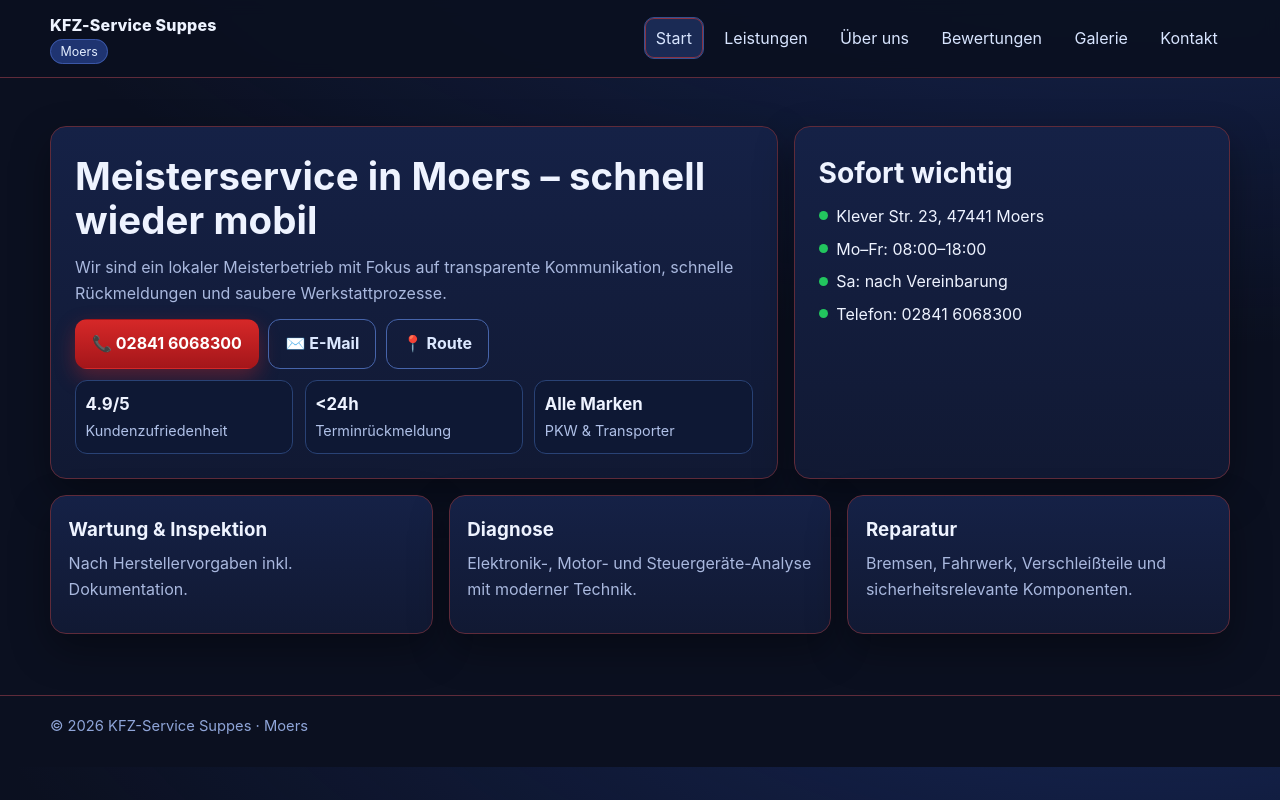
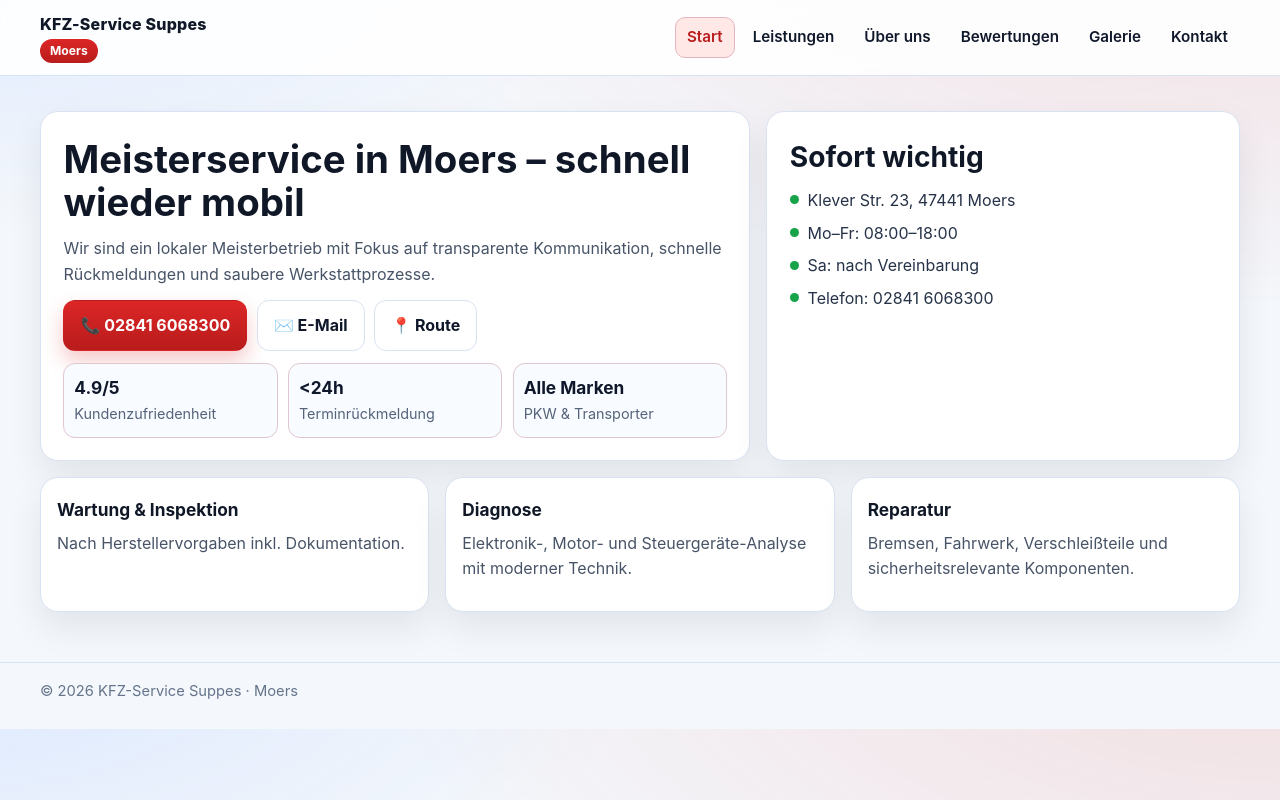
Before and after one commit to kozan2121/kfz-websites-moers-100km, a plain HTML site: page suppes/index.html in a window 1280 px wide. Drawn offline with Linux system fonts and the light colour scheme.

Commit message:
UI refresh: corporate clean conversion-focused design inspired by premium landing UX

```diff
--- a/styles.css
+++ b/styles.css
@@ -1,104 +1,129 @@
 :root{
-  --bg:#0b1020;
-  --panel:#111933;
-  --panel-soft:#152146;
-  --text:#eef3ff;
-  --muted:#a9b8de;
-  --brand:#3b82f6;
-  --brand-2:#2563eb;
-  --ok:#22c55e;
-  --line:#2a3b66;
-  --max:1180px;
-  --radius:16px;
-  --shadow:0 16px 38px rgba(0,0,0,.35);
+  --bg:#f4f7fb;
+  --surface:#ffffff;
+  --surface-2:#f8fbff;
+  --text:#101828;
+  --muted:#475467;
+  --line:#d9e2f2;
+  --brand:#1d4ed8;
+  --brand-2:#1e40af;
+  --ok:#16a34a;
+  --warn:#f59e0b;
+  --danger:#dc2626;
+  --radius:18px;
+  --shadow:0 16px 35px rgba(16,24,40,.08);
+  --max:1200px;
 }
+
+/* Werkstatt-spezifische Farben (logo-orientiert) */
+.theme-suppes{ --brand:#dc2626; --brand-2:#b91c1c; }
+.theme-go{ --brand:#0f766e; --brand-2:#115e59; }
+.theme-oehring{ --brand:#d97706; --brand-2:#b45309; }
+
 *{box-sizing:border-box}
 html,body{margin:0;padding:0}
 body{
   font-family:Inter,system-ui,-apple-system,Segoe UI,Roboto,Arial,sans-serif;
   color:var(--text);
-  background:radial-gradient(1200px 500px at 90% -20%,#2747a866,transparent),var(--bg);
+  background:
+    radial-gradient(900px 380px at 100% -10%, color-mix(in oklab,var(--brand) 12%, transparent), transparent),
+    radial-gradient(700px 300px at -5% -10%, #dbe8ff, transparent),
+    var(--bg);
   line-height:1.6;
 }
-a{color:#dbe7ff;text-decoration:none}
+a{color:var(--brand);text-decoration:none}
 a:hover{text-decoration:underline}
 img{max-width:100%;display:block;border-radius:14px}
 .container{width:min(100% - 2rem,var(--max));margin-inline:auto}
 
-.nav{position:sticky;top:0;z-index:30;background:#0b1020e6;backdrop-filter:blur(8px);border-bottom:1px solid var(--line)}
-.nav-inner{display:flex;align-items:center;justify-content:space-between;padding:.8rem 0;gap:1rem}
+.nav{
+  position:sticky;top:0;z-index:50;
+  background:rgba(255,255,255,.9);
+  backdrop-filter:blur(8px);
+  border-bottom:1px solid var(--line);
+}
+.nav-inner{display:flex;align-items:center;justify-content:space-between;gap:1rem;padding:.75rem 0}
 .brand{font-weight:800;letter-spacing:.2px}
-.nav-links{display:flex;gap:.5rem;flex-wrap:wrap}
-.nav-links a{padding:.45rem .7rem;border:1px solid transparent;border-radius:10px;color:#d8e5ff}
-.nav-links a:hover,.nav-links a.active{background:#1a2a54;border-color:#34508f;text-decoration:none}
-.badge{font-size:.78rem;padding:.25rem .6rem;background:#1f3471;border:1px solid #3b57a6;border-radius:999px;color:#e4eeff}
+.badge{
+  font-size:.76rem;font-weight:700;
+  color:#fff;background:linear-gradient(180deg,var(--brand),var(--brand-2));
+  border-radius:999px;padding:.26rem .62rem;
+}
+.nav-links{display:flex;gap:.35rem;flex-wrap:wrap}
+.nav-links a{
+  color:#0f172a;padding:.45rem .7rem;border-radius:10px;border:1px solid transparent;
+  font-weight:600;font-size:.95rem;
+}
+.nav-links a:hover{background:#eef4ff;text-decoration:none}
+.nav-links a.active{
+  color:var(--brand-2);
+  background:color-mix(in oklab,var(--brand) 12%, #fff);
+  border-color:color-mix(in oklab,var(--brand) 30%, #dbe5ff);
+}
 
-.hero{padding:3rem 0 1.8rem}
-.hero-grid{display:grid;grid-template-columns:1.25fr .75fr;gap:1rem}
-.card,.hero-card{background:linear-gradient(180deg,var(--panel-soft),var(--panel));border:1px solid var(--line);border-radius:var(--radius);box-shadow:var(--shadow)}
-.hero-card{padding:1.5rem}
-.card{padding:1.1rem}
-h1{font-size:clamp(1.6rem,3vw,2.7rem);line-height:1.15;margin:.2rem 0 .8rem}
+.hero{padding:2.2rem 0 1.2rem}
+.hero-grid{display:grid;grid-template-columns:1.2fr .8fr;gap:1rem}
+.hero-card,.card{
+  background:var(--surface);
+  border:1px solid var(--line);
+  border-radius:var(--radius);
+  box-shadow:var(--shadow);
+}
+.hero-card{padding:1.4rem}
+.card{padding:1rem}
+
+h1{font-size:clamp(1.7rem,3vw,2.7rem);line-height:1.12;margin:.2rem 0 .75rem}
 h2{font-size:clamp(1.2rem,2.2vw,1.8rem);margin:0 0 .5rem}
-h3{margin:.1rem 0 .4rem}
-p{margin:0 0 .8rem;color:var(--muted)}
+h3{margin:.1rem 0 .45rem;font-size:1.08rem}
+p{margin:0 0 .82rem;color:var(--muted)}
 
 .cta{display:flex;gap:.6rem;flex-wrap:wrap;margin-top:.8rem}
-.btn{display:inline-flex;align-items:center;justify-content:center;border-radius:12px;padding:.7rem 1rem;border:1px solid transparent;font-weight:700;cursor:pointer}
-.btn-primary{background:linear-gradient(180deg,var(--brand),var(--brand-2));color:#fff}
-.btn-ghost{border-color:#4664aa;color:#dce8ff}
+.btn{
+  display:inline-flex;align-items:center;justify-content:center;
+  border-radius:12px;padding:.72rem 1rem;border:1px solid transparent;
+  font-weight:700;cursor:pointer;transition:transform .15s ease,box-shadow .2s ease;
+}
+.btn:hover{transform:translateY(-1px);text-decoration:none}
+.btn-primary{
+  color:#fff;
+  background:linear-gradient(180deg,var(--brand),var(--brand-2));
+  box-shadow:0 10px 20px color-mix(in oklab,var(--brand) 25%, transparent);
+}
+.btn-ghost{border-color:var(--line);background:#fff;color:#0f172a}
 
+.section{padding:1rem 0 1.9rem}
 .grid-2{display:grid;grid-template-columns:repeat(2,1fr);gap:1rem}
 .grid-3{display:grid;grid-template-columns:repeat(3,1fr);gap:1rem}
-.section{padding:1rem 0 2rem}
-.kpis{display:grid;grid-template-columns:repeat(3,1fr);gap:.7rem;margin-top:.7rem}
-.kpi{background:#0e1834;border:1px solid #294275;border-radius:12px;padding:.6rem}
-.kpi strong{display:block;font-size:1.05rem}
-.kpi span{font-size:.9rem;color:#b0c1e8}
 
-.list{margin:0;padding-left:1rem;color:#d7e3ff}
-.list li{margin:.3rem 0}
-.info-row{display:flex;gap:.55rem;align-items:flex-start;margin:.45rem 0}
+.kpis{display:grid;grid-template-columns:repeat(3,1fr);gap:.65rem;margin-top:.75rem}
+.kpi{
+  border:1px solid color-mix(in oklab,var(--brand) 18%, var(--line));
+  border-radius:12px;padding:.62rem;background:var(--surface-2);
+}
+.kpi strong{display:block;font-size:1.08rem;color:#0f172a}
+.kpi span{font-size:.9rem;color:#55637a}
+
+.list{margin:0;padding-left:1rem;color:#253247}
+.list li{margin:.32rem 0}
+.info-row{display:flex;align-items:flex-start;gap:.55rem;margin:.45rem 0;color:#253247}
 .dot{width:9px;height:9px;border-radius:50%;background:var(--ok);margin-top:.45rem;flex:0 0 auto}
 
-.review{position:relative;overflow:hidden}
-.review::after{content:"★★★★★";position:absolute;right:12px;top:8px;color:#ffd66b;font-size:.9rem;opacity:.9}
-.review p{color:#d7e4ff}
-.review small{color:#9bb0dd}
+.review{position:relative;overflow:hidden;background:linear-gradient(180deg,#fff,#fdfefe)}
+.review::after{content:"★★★★★";position:absolute;right:12px;top:10px;color:#fbbf24;font-size:.9rem}
+.review p{color:#1f2b3f}
+.review small{color:#64748b}
 
 .gallery{display:grid;grid-template-columns:repeat(3,1fr);gap:.8rem}
-.gallery figure{margin:0;background:#0f1936;border:1px solid #2c4377;border-radius:14px;padding:.45rem}
-.gallery figcaption{font-size:.86rem;color:#a9bbdf;padding:.35rem .2rem .1rem}
+.gallery figure{margin:0;background:#fff;border:1px solid var(--line);padding:.45rem;border-radius:14px;box-shadow:var(--shadow)}
+.gallery figcaption{font-size:.85rem;color:#64748b;padding:.35rem .2rem .05rem}
 
-.footer{border-top:1px solid var(--line);padding:1.2rem 0 1.8rem;color:#8fa5d8;font-size:.92rem}
-.notice{border:1px dashed #4e6fb9;background:#13234b;padding:.7rem;border-radius:12px;color:#d3e2ff;font-size:.9rem}
+.footer{border-top:1px solid var(--line);padding:1.1rem 0 1.6rem;color:#64748b;font-size:.92rem}
+.notice{border:1px dashed var(--line);border-radius:12px;padding:.7rem;background:#fff;color:#475467}
 
-[data-reveal]{opacity:0;transform:translateY(12px);transition:all .55s ease}
+[data-reveal]{opacity:0;transform:translateY(10px);transition:all .5s ease}
 [data-reveal].in{opacity:1;transform:none}
 
-@media (max-width:960px){
+@media (max-width:980px){
   .hero-grid,.grid-2,.grid-3,.gallery,.kpis{grid-template-columns:1fr}
   .nav-inner{align-items:flex-start;flex-direction:column}
 }
-
-
-/* Werkstatt-spezifische Farbsysteme (logo-orientiert) */
-.theme-suppes{
-  --brand:#d62828;
-  --brand-2:#a4161a;
-  --line:#5f2b3a;
-}
-.theme-go{
-  --brand:#0ea5a5;
-  --brand-2:#0b7285;
-  --line:#2b4d66;
-}
-.theme-oehring{
-  --brand:#f59e0b;
-  --brand-2:#d97706;
-  --line:#5a4a2b;
-}
-
-.hero-card h1, .card h3{letter-spacing:.1px}
-.btn-primary{box-shadow:0 8px 20px color-mix(in oklab, var(--brand) 35%, transparent)}
-.nav-links a.active{box-shadow: inset 0 0 0 1px color-mix(in oklab, var(--brand) 55%, #ffffff10)}
```
